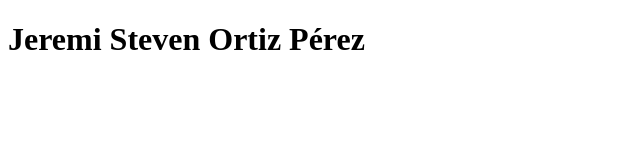
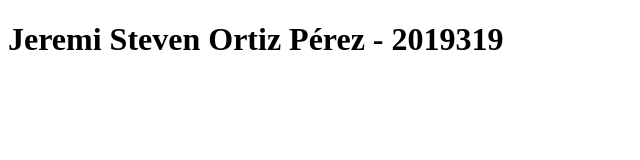
Before and after one commit to jortiz2019319/IN5BV, a plain HTML site: page index.html in a window 1280 px wide. Shown: the whole page, without its empty margins (0-640 px from the left). Drawn offline with Linux system fonts and the light colour scheme.

Commit message:
se agrego numero de carne del creador

```diff
--- a/index.html
+++ b/index.html
@@ -6,6 +6,6 @@
     <title>primera pagina con git</title>
 </head>
 <body>
-    <h1>Jeremi Steven Ortiz Pérez</h1>
+    <h1>Jeremi Steven Ortiz Pérez - 2019319</h1>
 </body>
 </html>
```
